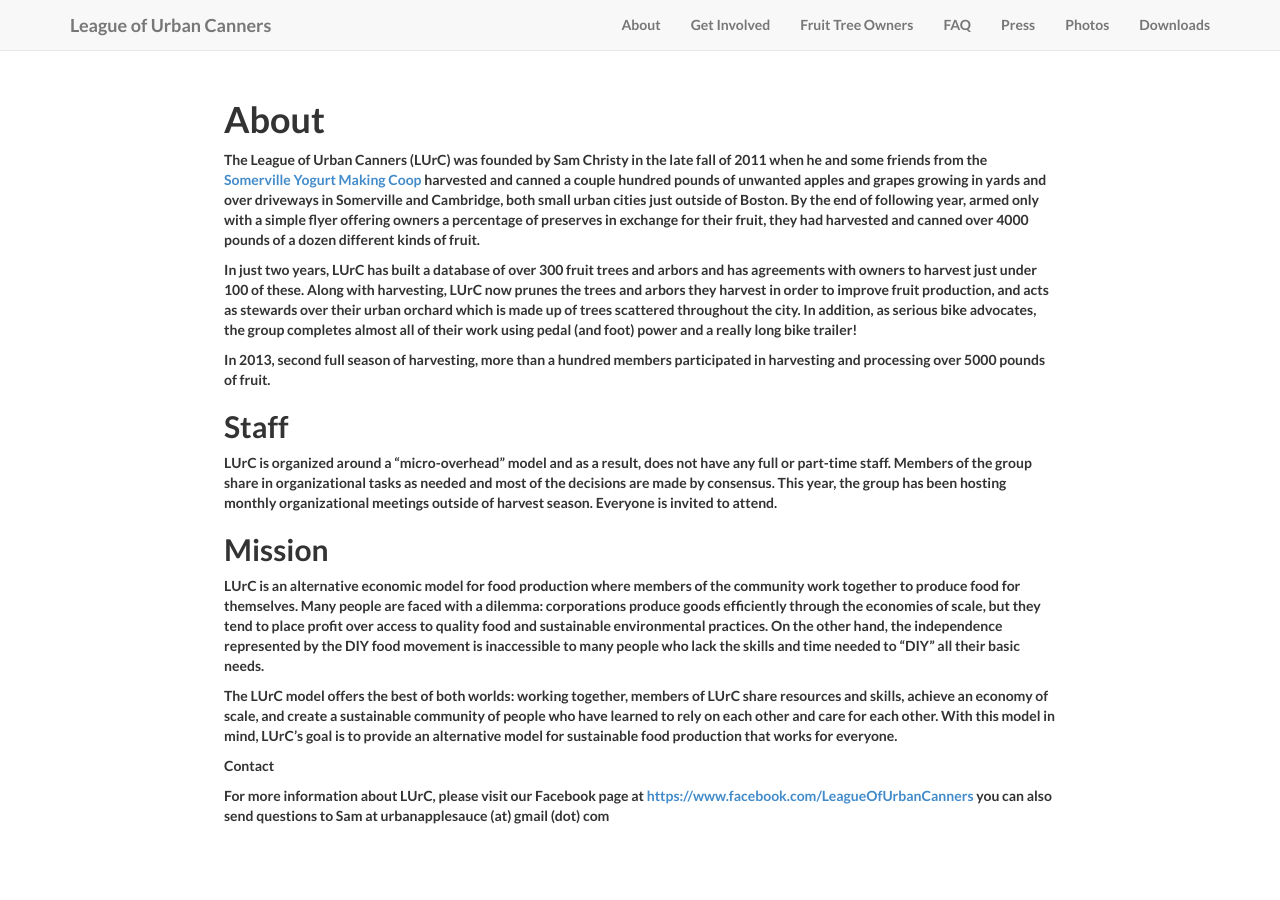
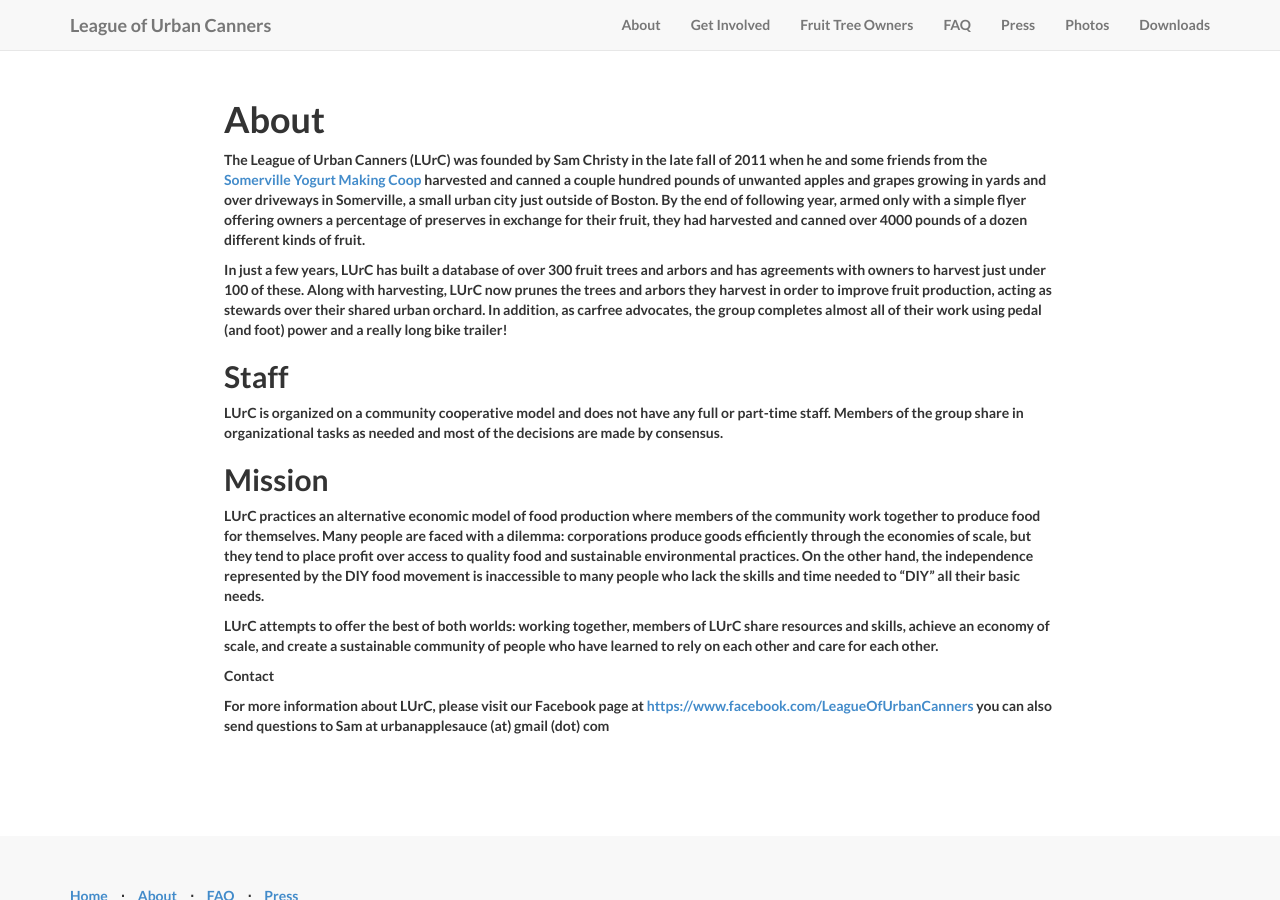
Before and after one commit to LUrC/leagueofurbancanners.org, a Jekyll site: the page built from about/index.html, in a window 1280 px wide and 900 px high. Built offline with Jekyll 4.4.1, drawn with Linux system fonts in a browser that asks for light colours; nearby versions of some CDN libraries.

Commit message:
change index text

```diff
--- a/about/index.html
+++ b/about/index.html
@@ -5,22 +5,23 @@
 
 <h1>About</h1>
 
-<p>The League of Urban Canners (LUrC) was founded by Sam Christy in the late fall of 2011 when he and some friends from the <a href="http://somervilleyogurtmakingcoop.wordpress.com/member-area/survey/">Somerville Yogurt Making Coop</a> harvested and canned a couple hundred pounds of unwanted apples and grapes growing in yards and over driveways in Somerville and Cambridge, both small urban cities just outside of Boston. By the end of following year, armed only with a simple flyer offering owners a percentage of preserves in exchange for their fruit, they had harvested and canned over 4000 pounds of a dozen different kinds of fruit.</p>
+<p>The League of Urban Canners (LUrC) was founded by
+Sam Christy in the late fall of 2011 when he and some
+friends from the <a
+href="http://somervilleyogurtmakingcoop.wordpress.com/member-area/survey/">Somerville
+Yogurt Making Coop</a> harvested and canned a couple hundred pounds of unwanted apples and grapes growing in yards and over driveways in Somerville, a small urban city just outside of Boston. By the end of following year, armed only with a simple flyer offering owners a percentage of preserves in exchange for their fruit, they had harvested and canned over 4000 pounds of a dozen different kinds of fruit.</p>
 
-<p>In just two years, LUrC has built  a database of over 300 fruit trees and arbors and has agreements with owners to harvest just under 100 of these. Along with harvesting, LUrC now prunes the trees and arbors they harvest in order to improve fruit production, and acts as stewards over their urban orchard which is made up of trees scattered throughout the city. In addition, as serious bike advocates, the group completes almost all of their work using pedal (and foot) power and a really long bike trailer!</p>
-
-<p>In 2013, second full season of harvesting, more than a hundred members participated in harvesting and processing over 5000 pounds of fruit.</p>
+<p>In just a few years, LUrC has built  a database of over 300 fruit trees and arbors and has agreements with owners to harvest just under 100 of these. Along with harvesting, LUrC now prunes the trees and arbors they harvest in order to improve fruit production, acting as stewards over their shared urban orchard. In addition, as carfree advocates, the group completes almost all of their work using pedal (and foot) power and a really long bike
+		 trailer!</p>
 
 <h2>Staff</h2>
 
-<p>LUrC is organized around a “micro-overhead” model and as a result, does not have any full or part-time staff. Members of the group share in organizational tasks as needed and most of the decisions are made by consensus. This year, the group has been hosting monthly organizational meetings outside of harvest season. Everyone is invited to attend.</p>
+<p>LUrC is organized on a community cooperative model and does not have any full or part-time staff. Members of the group share in organizational tasks as needed and most of the decisions are made by consensus.</p> <h2>Mission</h2>
 
-<h2>Mission</h2>
+<p>LUrC practices an alternative economic model of food production where members of the community work together to produce food for themselves. Many people are faced with a dilemma: corporations produce goods efficiently through the economies of scale, but they tend to place profit over access to quality food and sustainable environmental practices. On the other hand, the independence represented by the DIY food movement is inaccessible to many people who lack the skills and time needed to “DIY” all their basic needs.</p>
 
-<p>LUrC is an alternative economic model for food production where members of the community work together to produce food for themselves. Many people are faced with a dilemma: corporations produce goods efficiently through the economies of scale, but they tend to place profit over access to quality food and sustainable environmental practices. On the other hand, the independence represented by the DIY food movement is inaccessible to many people who lack the skills and time needed to “DIY” all their basic needs.</p>
-
-<p>The LUrC model offers the best of both worlds: working together, members of LUrC share  resources and skills, achieve an economy of scale, and create a sustainable community of people who have learned to rely on each other and care for each other. With this model in mind, LUrC’s goal is to provide an alternative model for sustainable food production that works for everyone.</p>
-
+<p>LUrC attempts to offer the best of both worlds:
+working together, members of LUrC share  resources and skills, achieve an economy of scale, and create a sustainable community of people who have learned to rely on each other and care for each other. </p>
 <p>Contact</p>
 
 <p>For more information about LUrC, please visit our Facebook page at <a href="https://www.facebook.com/LeagueOfUrbanCanners">https://www.facebook.com/LeagueOfUrbanCanners</a> you can also send questions to Sam at urbanapplesauce (at) gmail (dot) com</p>
```
